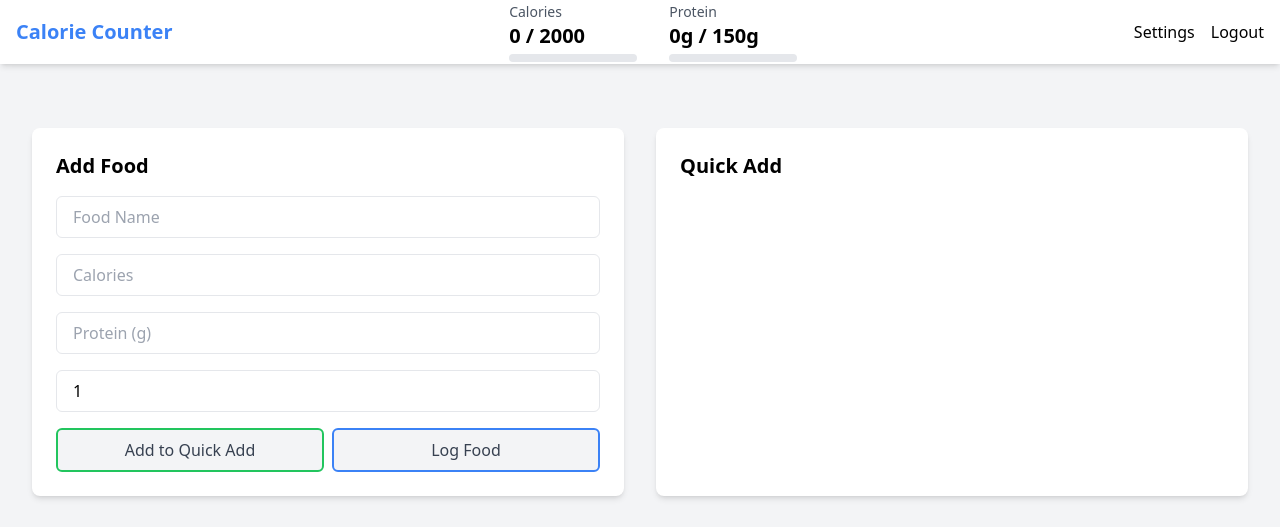
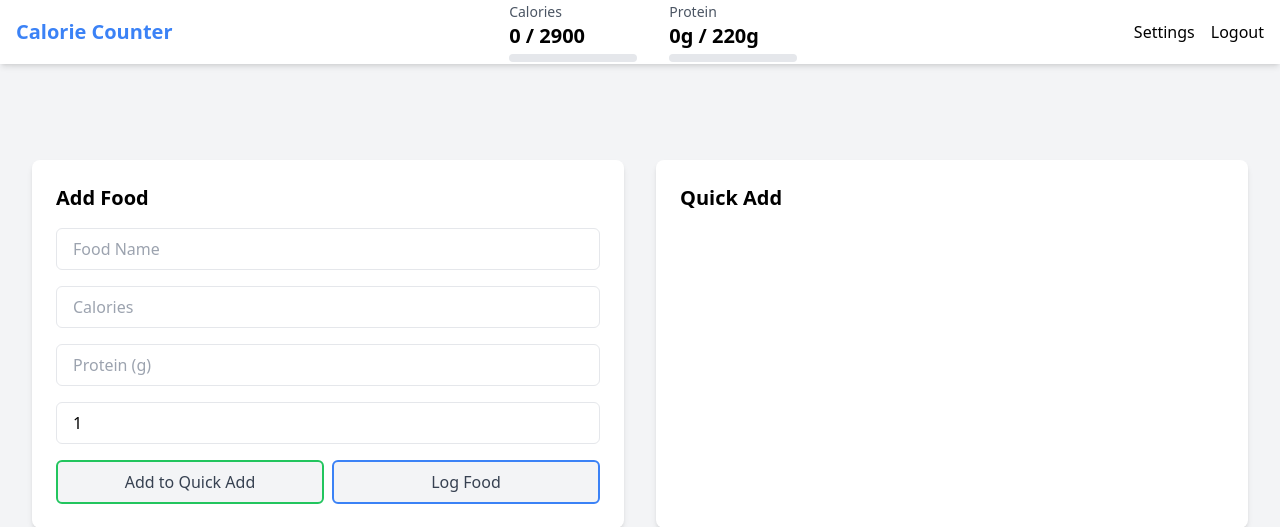
Before and after one commit to AndyIsBuilding/calorie_counter, a Flask app: page /dashboard in a window 1280 px wide. Shown: the top 527 px of the page. Run offline with Flask 3, Linux system fonts and the light colour scheme; the visitor is signed in with stand-in values (Sample User, id 1); data that the repository does not hold is empty; some libraries are stand-ins or nearby versions.

Commit message:
Update settings page, update navbar

```diff
--- a/app.py
+++ b/app.py
@@ -106,29 +106,7 @@ def dashboard():
 
     conn.close()
     return render_template('dashboard.html', foods=foods, daily_log=daily_log,
-                         total_calories=total_calories, total_protein=total_protein)
-
-@app.route('/settings')
-@login_required
-def settings():
-    conn = sqlite3.connect(DB_PATH)
-    c = conn.cursor()
-
-    # Fetch weekly summaries for the last 7 days
-    seven_days_ago = (get_local_date() - timedelta(days=7)).isoformat()
-    c.execute("""SELECT date, total_calories, total_protein, summary
-                 FROM daily_summary
-                 WHERE date >= ? AND user_id = ?
-                 ORDER BY date DESC""", (seven_days_ago, current_user.id))
-    weekly_summaries = c.fetchall()
-
-    conn.close()
-
-    # For now, using constants for goals. Later these will come from user settings
-    return render_template('settings.html',
-                         weekly_summaries=weekly_summaries,
-                         calorie_goal=CALORIE_GOAL,
-                         protein_goal=PROTEIN_GOAL)
+                           total_calories=total_calories, total_protein=total_protein)
 
 @app.route('/edit_history')
 @login_required
@@ -657,6 +635,21 @@ def get_testimonials():
     ]
     return jsonify(testimonials)
 
+@app.route('/settings')
+def settings():
+    conn = sqlite3.connect(DB_PATH)
+    c = conn.cursor()
+    seven_days_ago = (get_local_date() - timedelta(days=7)).isoformat()
+    c.execute("""SELECT date, total_calories, total_protein, summary
+                 FROM daily_summary
+                 WHERE date >= ? AND user_id = ?
+                 ORDER BY date DESC""", (seven_days_ago, current_user.id))
+    weekly_summaries = c.fetchall()
+
+    conn.close()
+    return render_template('settings.html', weekly_summaries=weekly_summaries)
+
+
 if __name__ == '__main__':
     init_db()
     app.run(debug=True, port=5001)
--- a/static/styles.css
+++ b/static/styles.css
@@ -79,7 +79,7 @@
     padding: 16px;
     border-radius: 4px;
     text-align: center;
-    z-index: 1;
+    z-index: 100; /* Ensure toast appears above the navbar */
     opacity: 0;
     transition: opacity 0.2s ease;
 }
--- a/templates/navbar.html
+++ b/templates/navbar.html
@@ -11,17 +11,17 @@
             <div class="hidden md:flex gap-8">
                 <div>
                     <div class="text-sm text-gray-600">Calories</div>
-                    <div class="text-xl font-bold"><span id="header-calories">{{ total_calories }}</span> / <span id="calorie-goal">2000</span></div>
+                    <div class="text-xl font-bold"><span id="header-calories">{{ total_calories }}</span> / <span id="calorie-goal">2900</span></div>
                     <div class="w-32 h-2 bg-gray-200 rounded-full mt-1">
-                        {% set calorie_percentage = ((total_calories/2000 * 100)|round) if total_calories <= 2000 else 100 %}
+                        {% set calorie_percentage = ((total_calories/2900 * 100)|round) if total_calories <= 2900 else 100 %}
                         <div id="calorie-progress" class="h-full bg-blue-500 rounded-full transition-all duration-300" style="width: {{ calorie_percentage }}%"></div>
                     </div>
                 </div>
                 <div>
                     <div class="text-sm text-gray-600">Protein</div>
-                    <div class="text-xl font-bold"><span id="header-protein">{{ total_protein }}</span>g / <span id="protein-goal">150</span>g</div>
+                    <div class="text-xl font-bold"><span id="header-protein">{{ total_protein }}</span>g / <span id="protein-goal">220</span>g</div>
                     <div class="w-32 h-2 bg-gray-200 rounded-full mt-1">
-                        {% set protein_percentage = ((total_protein/150 * 100)|round) if total_protein <= 150 else 100 %}
+                        {% set protein_percentage = ((total_protein/220 * 100)|round) if total_protein <= 220 else 100 %}
                         <div id="protein-progress" class="h-full bg-green-500 rounded-full transition-all duration-300" style="width: {{ protein_percentage }}%"></div>
                     </div>
                 </div>
@@ -73,6 +73,7 @@
         </div>
     </div>
 </nav>
+<div class="mt-16"></div> <!-- Add this line to create space below the navbar -->
 {% else %}
 <!-- Regular Navbar for other pages -->
 <nav class="fixed top-0 left-0 right-0 bg-white shadow-md z-50">
@@ -119,4 +120,5 @@
         </div>
     </div>
 </nav>
+<div class="mt-16"></div> <!-- Add this line to create space below the navbar -->
 {% endif %}
```
Also changed, not shown: templates/settings.html (+15 -11 lines).
